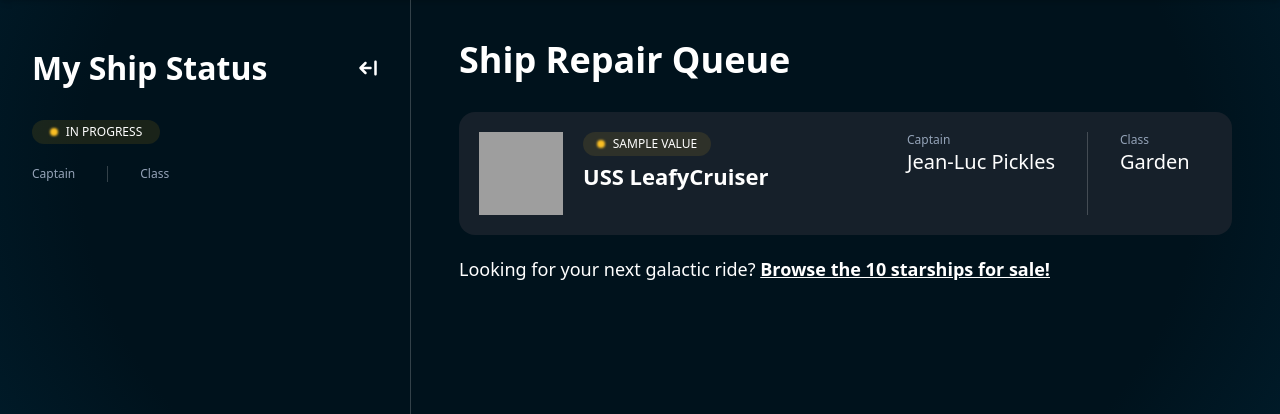
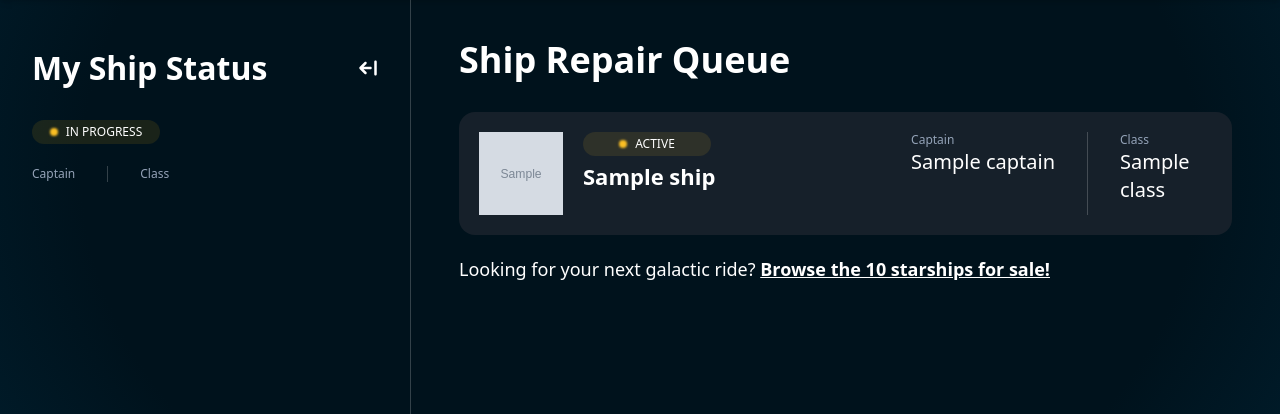
Before and after one commit to oumhanane/exercice-starshop-symfonycast, a Symfony app: template templates/main/homepage.html.twig in a window 1280 px wide. Shown: the part 114-528 px from the top of the page. Run offline with Twig, Linux system fonts and the light colour scheme; the template is opened without the code that fills it: most values are stand-ins (such as "Sample title", 1, 10 or a date in 2020); grey boxes marked "Sample" are stand-in pictures; style sheets or scripts are compiled from the project's sources; some libraries are stand-ins or nearby versions; grey boxes are pictures that could not be loaded.

Commit message:
modification template

```diff
--- a/src/Controller/MainController.php
+++ b/src/Controller/MainController.php
@@ -9,7 +9,7 @@ use Symfony\Component\Routing\Attribute\Route;
 
 class MainController extends AbstractController
 {
-    #[Route('/')]
+    #[Route('/', 'app_homepage')]
     public function homepage(StarshipRepository $starshipRepository): Response
     {
         $ships = $starshipRepository->findAll();
--- a/templates/base.html.twig
+++ b/templates/base.html.twig
@@ -18,12 +18,12 @@
 		<div class="flex flex-col justify-between min-h-screen relative">
 			<div>
 				<header class="h-[114px] shrink-0 flex flex-col sm:flex-row items-center sm:justify-between py-4 sm:py-0 px-6 border-b border-white/20 shadow-md">
-					<a href="#">
+					<a href="{{ path('app_homepage') }}">
 						<img class="h-[62px]" src="{{ asset('images/starshop-logo3.jpg') }}" alt="starshop logo">
 					</a>
                     <h1>Starshop</h1>
 					<nav class="flex space-x-4 font-semibold">
-						<a class="hover:text-amber-400 pt-2" href="#">
+						<a class="hover:text-amber-400 pt-2" href="{{ path('app_homepage') }}">
 							Home
 						</a>
 						<a class="hover:text-amber-400  pt-2" href="#">
--- a/templates/main/homepage.html.twig
+++ b/templates/main/homepage.html.twig
@@ -15,29 +15,29 @@
                 {% for ship in ships %}
                     <div class="bg-[#16202A] rounded-2xl pl-5 py-5 pr-11 flex flex-col min-[1174px]:flex-row min-[1174px]:justify-between">
                         <div class="flex justify-center min-[1174px]:justify-start">
-                            <img class="h-[83px] w-[84px]" src="/images/status-in-progress.png" alt="Status: in progress">
+                            <img class="h-[83px] w-[84px]" src="{{ asset(ship.statusImageFilename) }}" alt="Status: {{ ship.statusString }}">
                             <div class="ml-5">
                                 <div class="rounded-2xl py-1 px-3 flex justify-center w-32 items-center bg-amber-400/10">
                                     <div class="rounded-full h-2 w-2 bg-amber-400 blur-[1px] mr-2"></div>
-                                    <p class="uppercase text-xs text-nowrap">{{ ship.status.value }}</p>
+                                    <p class="uppercase text-xs text-nowrap">{{ ship.statusString }}</p>
                                 </div>
                                 <h4 class="text-[22px] pt-1 font-semibold">
                                     <a
-                                        class="hover:text-slate-200"
-                                        href="#"
-                                    >USS LeafyCruiser</a>
+                                        class="hover:text-state-200"
+                                        href="{ path('app_starship_show', { id:ship.id }) }}"
+                                    >{{ ship.name }}</a>
                                 </h4>
                             </div>
                         </div>
                         <div class="flex justify-center min-[1174px]:justify-start mt-2 min-[1174px]:mt-0 shrink-0">
                             <div class="border-r border-white/20 pr-8">
                                 <p class="text-slate-400 text-xs">Captain</p>
-                                <p class="text-xl">Jean-Luc Pickles</p>
+                                <p class="text-xl">{{ ship.captain }}</p>
                             </div>
 
                             <div class="pl-8 w-[100px]">
                                 <p class="text-slate-400 text-xs">Class</p>
-                                <p class="text-xl">Garden</p>
+                                <p class="text-xl">{{ ship.class }}</p>
                             </div>
                         </div>
                     </div>
--- a/templates/starship/show.html.twig
+++ b/templates/starship/show.html.twig
@@ -4,21 +4,21 @@
 
 {% block body %}
 <div class="my-4 px-8">
-    <a class="bg-white hover:bg-gray-200 rounded-xl p-2 text-black" href="#">
+    <a class="bg-white hover:bg-gray-200 rounded-xl p-2 text-black" href="{{ path('app_homepage') }}">
         <svg class="inline text-black" xmlns="http://www.w3.org/2000/svg" height="16" width="14" viewBox="0 0 448 512"><!--!Font Awesome Free 6.5.1 by @fontawesome - https://fontawesome.com License - https://fontawesome.com/license/free Copyright 2024 Fonticons, Inc.--><path fill="#000" d="M9.4 233.4c-12.5 12.5-12.5 32.8 0 45.3l160 160c12.5 12.5 32.8 12.5 45.3 0s12.5-32.8 0-45.3L109.2 288 416 288c17.7 0 32-14.3 32-32s-14.3-32-32-32l-306.7 0L214.6 118.6c12.5-12.5 12.5-32.8 0-45.3s-32.8-12.5-45.3 0l-160 160z"/></svg>
         Back
     </a>
 </div>
 <div class="md:flex justify-center space-x-3 mt-5 px-4 lg:px-8">
     <div class="flex justify-center">
-        <img class="max-h-[300px] md:max-h-[500px]" src="{{ asset('images/purple-rocket.png') }}" alt="purple ship launching">
+        <img class="max-h-[300px] md:max-h-[500px]" src="{{ asset('images/purple-rocket.webp') }}" alt="purple ship launching">
     </div>
     <div class="space-y-5">
         <div class="mt-8 max-w-xl mx-auto">
             <div class="px-8 pt-8">
                 <div class="rounded-2xl py-1 px-3 flex justify-center w-32 items-center bg-amber-400/10">
                     <div class="rounded-full h-2 w-2 bg-amber-400 blur-[1px] mr-2"></div>
-                    <p class="uppercase text-xs">{{ ship.status }}</p>
+                    <p class="uppercase text-xs">{{ ship.statusString }}</p>
                 </div>
 
                 <h1 class="text-[32px] font-semibold border-b border-white/10 pb-5 mb-5">
```
Also changed, not shown: src/Model/Starship.php (+14 -0 lines), assets/images/purple-rocket.webp (added), assets/images/starshop-logo.jpeg (deleted), assets/images/status-completed.jpg (added), assets/images/status-in-progress.jpeg (added), assets/images/status-waiting.jpeg (added).
